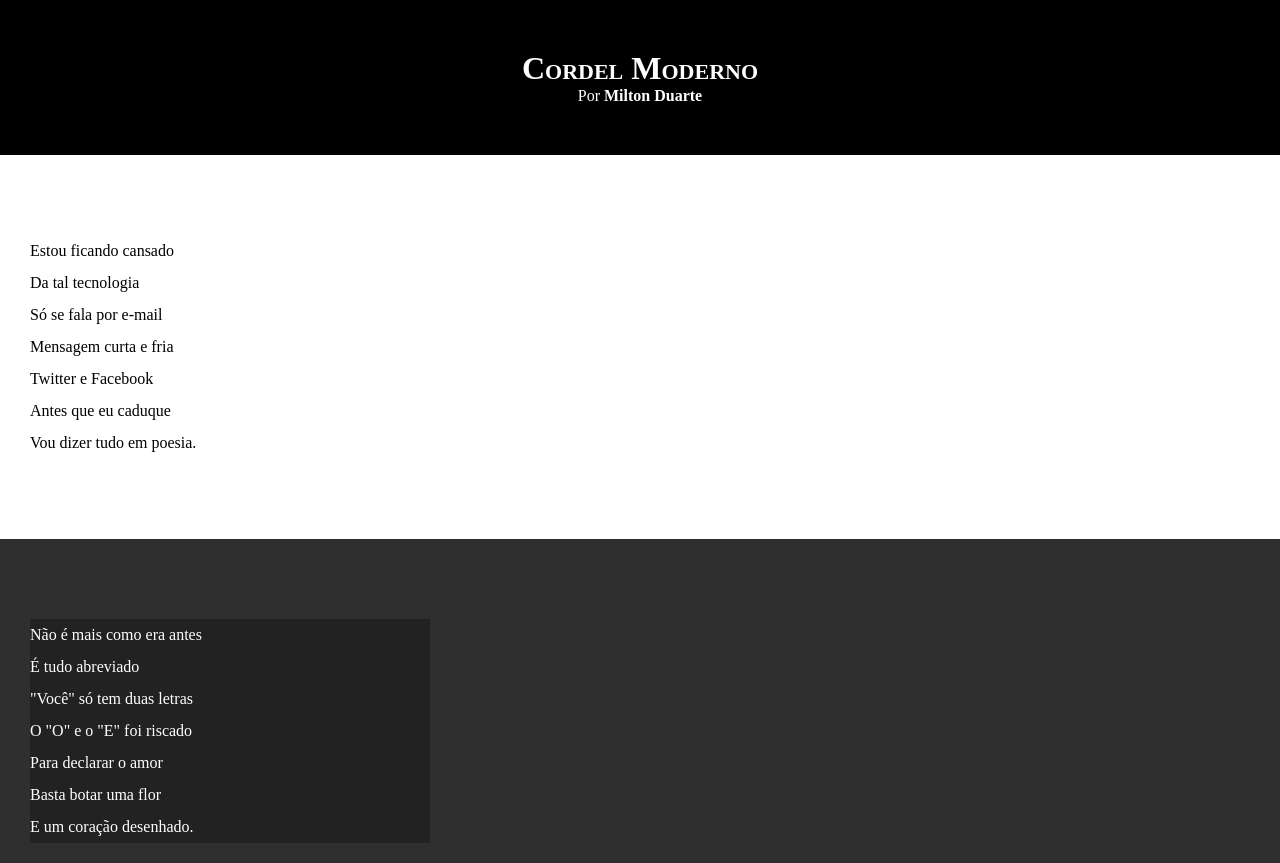
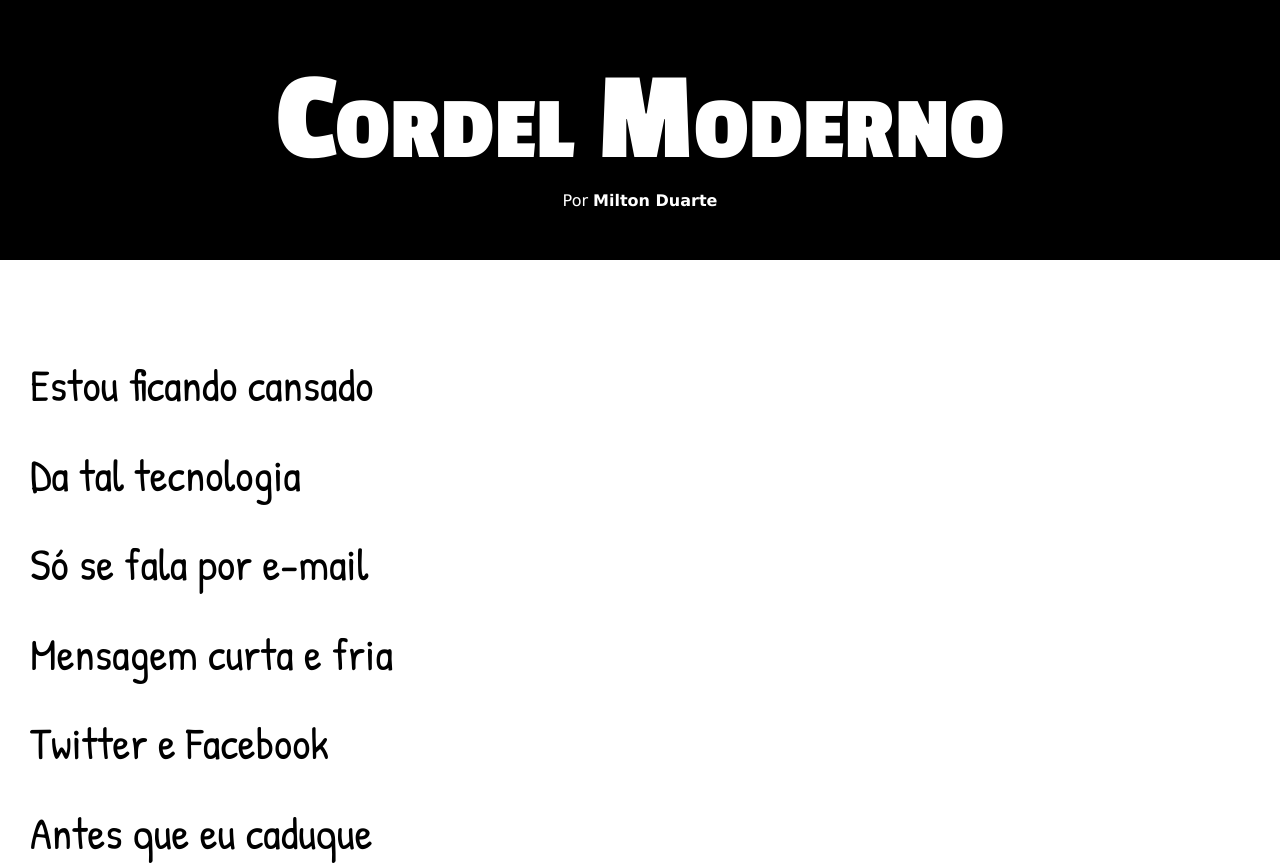
Before and after one commit to victor-appel/html-css, a plain HTML site: page desafios/desafio012/index.html in a window 1280 px wide. Shown: the top 863 px of the page. Drawn offline with Linux system fonts and the light colour scheme.

Commit message:
atualização de estilos dasafio 12

```diff
--- a/desafios/desafio012/estilo/style.css
+++ b/desafios/desafio012/estilo/style.css
@@ -1,13 +1,25 @@
 @charset "UTF-8";
+
+@import url('https://fonts.googleapis.com/css2?family=Passion+One:wght@400;700;900&display=swap');
+
+@import url('https://fonts.googleapis.com/css2?family=Patrick+Hand&display=swap');
+
+:root {
+    --fonte1: Verdana, Geneva, Tahoma, sans-serif;
+    --fonte2: "Passion One", sans-serif;
+    --fonte3: "Patrick Hand", cursive;
+}
 
 * {
     margin: 0px;
     padding: 0px;
+    font-size: 1em;
 }
 
 html, body {
     min-height: 100vh;
     background-color: darkgray;
+    font-family: var(--fonte1);
 }
 
 header {
@@ -19,6 +31,8 @@ header {
 header > h1 {
     padding-top: 50px;
     font-variant: small-caps;
+    font-family: var(--fonte2);
+    font-size: 10vw;
 }
 
 header > p {
@@ -40,6 +54,8 @@ section {
     padding-bottom: 10vh;
     line-height: 2em;
     padding-left: 30px;
+    font-family: var(--fonte3);
+    font-size: 3.5vw;
 }
 
 section.normal {
@@ -53,8 +69,9 @@ section.imagem {
 }
 
 section.imagem > p {
+    display: inline-block;
+    padding: 5px;
     background-color: rgba(0, 0, 0, 0.278);
-    width: 400px;
 }
 
 footer {
```
